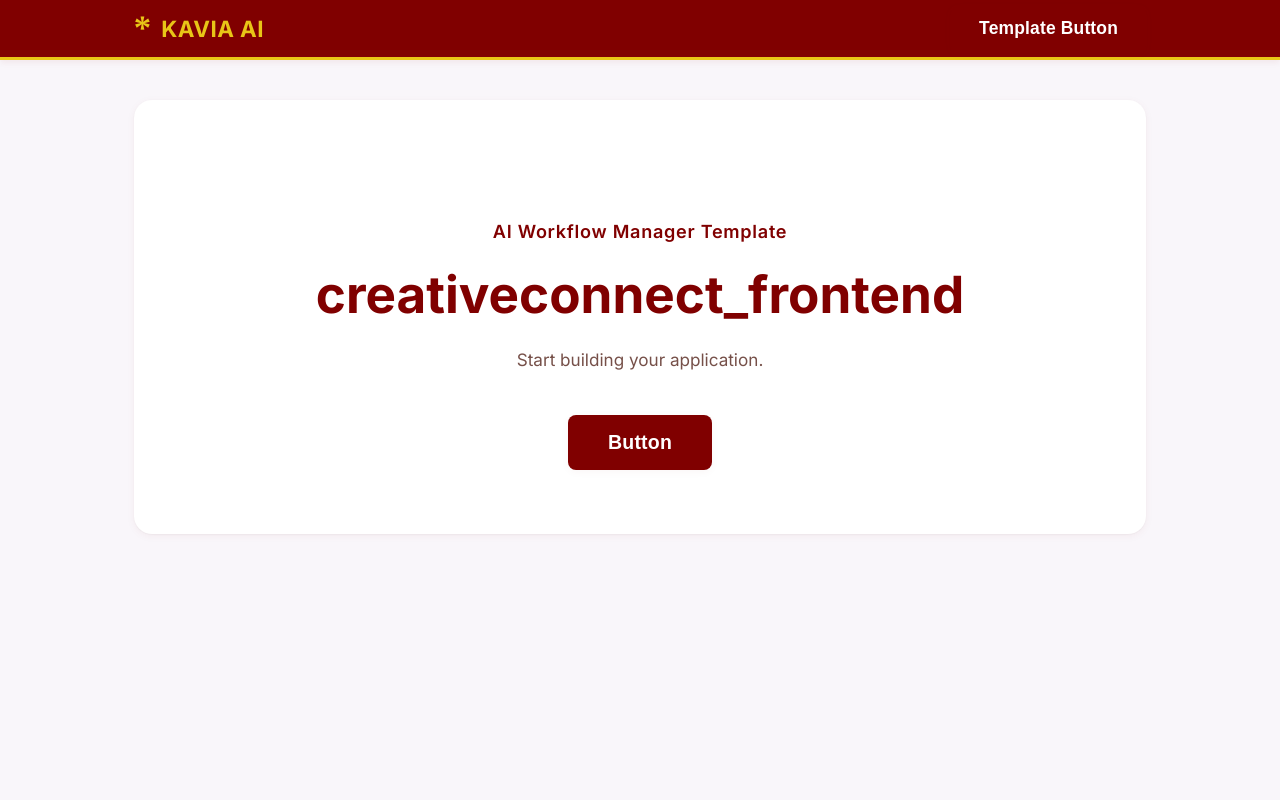
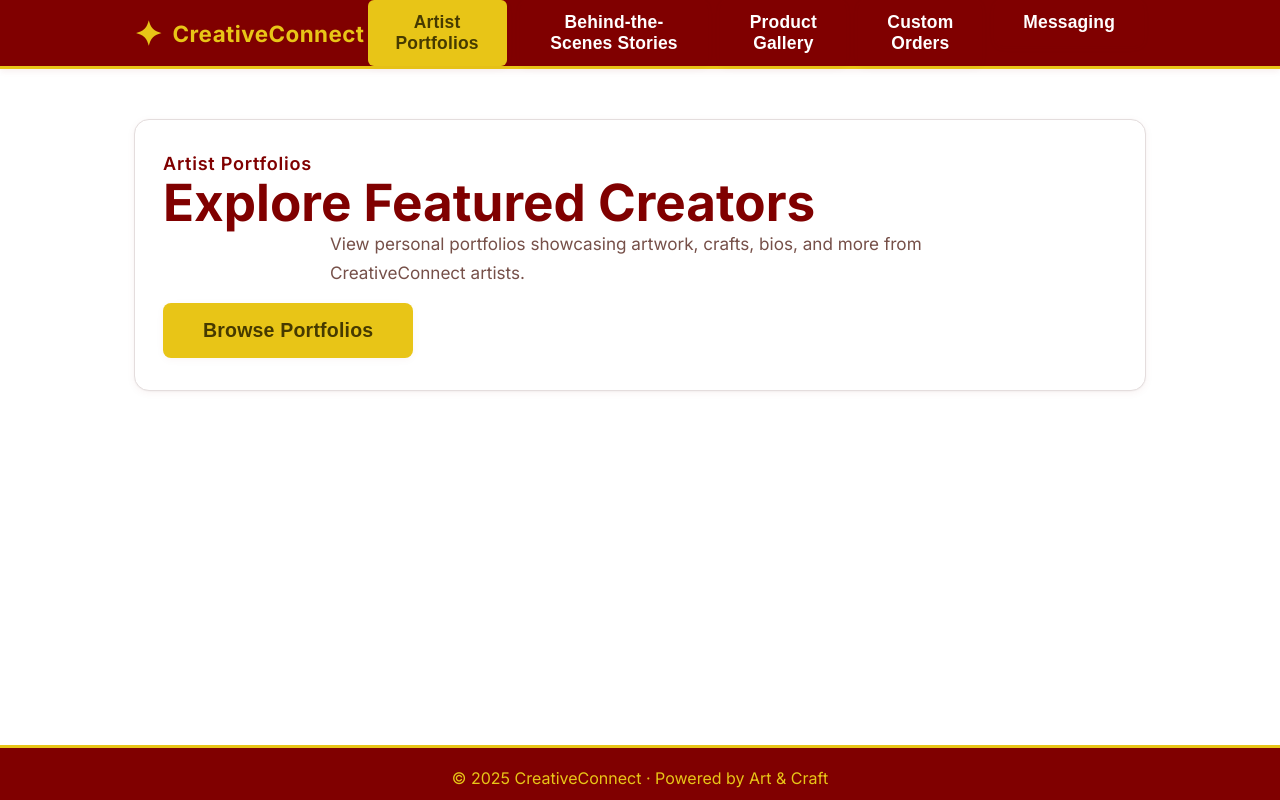
Before and after one commit to Workflow-Manager-admin/creativeconnect-26358-69501df3, a React (Create React App) app in the folder creativeconnect_frontend/: page / in a window 1280 px wide. Built offline with nearby package versions, Linux system fonts and the light colour scheme; the HTML template or start-up script is replaced by a standard one.

Commit message:
Auto-commit: Changes as of 2025-05-30T06:56:49.633278+00:00

```diff
--- a/creativeconnect_frontend/src/App.js
+++ b/creativeconnect_frontend/src/App.js
@@ -1,35 +1,134 @@
-import React from 'react';
+import React, { useState } from 'react';
 import './App.css';
 
+/*
+  PUBLIC_INTERFACE
+  The main CreativeConnect app layout.
+  - Sticky maroon header with logo and navigation
+  - White content section with basic routing/state for major features
+  - Maroon footer with accent color
+*/
+
+const FEATURES = [
+  { key: 'portfolio', label: 'Artist Portfolios' },
+  { key: 'stories', label: 'Behind-the-Scenes Stories' },
+  { key: 'gallery', label: 'Product Gallery' },
+  { key: 'custom', label: 'Custom Orders' },
+  { key: 'messages', label: 'Messaging' }
+];
+
+// Simple content stubs for each major section
+function FeatureSection({ feature }) {
+  switch (feature) {
+    case 'portfolio':
+      return (
+        <div className="card">
+          <div className="subtitle">Artist Portfolios</div>
+          <h1 className="title">Explore Featured Creators</h1>
+          <div className="description">
+            View personal portfolios showcasing artwork, crafts, bios, and more from CreativeConnect artists.
+          </div>
+          <button className="btn btn-accent btn-large">Browse Portfolios</button>
+        </div>
+      );
+    case 'stories':
+      return (
+        <div className="card">
+          <div className="subtitle">Behind-the-Scenes Stories</div>
+          <h1 className="title">Discover Creative Journeys</h1>
+          <div className="description">
+            Dive into process photos, videos, and stories directly from the creators themselves.
+          </div>
+          <button className="btn btn-accent btn-large">See Stories</button>
+        </div>
+      );
+    case 'gallery':
+      return (
+        <div className="card">
+          <div className="subtitle">Product Gallery</div>
+          <h1 className="title">Art & Crafts for Sale</h1>
+          <div className="description">
+            Browse the full gallery of all available handmade art, crafts, and designs.
+          </div>
+          <button className="btn btn-accent btn-large">Shop Gallery</button>
+        </div>
+      );
+    case 'custom':
+      return (
+        <div className="card">
+          <div className="subtitle">Custom Orders</div>
+          <h1 className="title">Request a Custom Piece</h1>
+          <div className="description">
+            Looking for something personalized? Request and commission custom artwork or crafts from our creators.
+          </div>
+          <button className="btn btn-accent btn-large">Order Custom Work</button>
+        </div>
+      );
+    case 'messages':
+      return (
+        <div className="card">
+          <div className="subtitle">Messaging System</div>
+          <h1 className="title">Connect & Communicate</h1>
+          <div className="description">
+            Send messages to artists and crafters for questions, inquiries, or discuss custom orders.
+          </div>
+          <button className="btn btn-accent btn-large">Open Messenger</button>
+        </div>
+      );
+    default:
+      // Welcome screen if none selected (shouldn't be shown with default section)
+      return (
+        <div className="hero">
+          <h1 className="title">Welcome to CreativeConnect</h1>
+          <div className="description">
+            Select a section above to get started!
+          </div>
+        </div>
+      );
+  }
+}
+
 function App() {
+  // State for active feature section
+  const [active, setActive] = useState('portfolio');
+
   return (
     <div className="app">
-      <nav className="navbar">
+      {/* HEADER */}
+      <header className="header" style={{ position: 'sticky', top: 0, zIndex: 110 }}>
+        <div className="container flex justify-between align-center" style={{ minHeight: 62 }}>
+          <div className="logo">
+            <span className="logo-symbol" aria-label="CC Logo">✦</span> CreativeConnect
+          </div>
+          <nav>
+            <ul className="flex" style={{ listStyle: 'none', gap: 8, margin: 0, padding: 0 }}>
+              {FEATURES.map(f => (
+                <li key={f.key}>
+                  <button
+                    className={`btn ${active === f.key ? 'btn-accent' : ''}`}
+                    style={{ margin: '0 3px', minWidth: 120, fontWeight: 600 }}
+                    onClick={() => setActive(f.key)}
+                  >
+                    {f.label}
+                  </button>
+                </li>
+              ))}
+            </ul>
+          </nav>
+        </div>
+      </header>
+
+      {/* MAIN CONTENT */}
+      <main style={{ flex: 1, background: 'var(--cc-white)', minHeight: '60vh', paddingTop: 32, paddingBottom: 48 }}>
         <div className="container">
-          <div style={{ display: 'flex', justifyContent: 'space-between', width: '100%' }}>
-            <div className="logo">
-              <span className="logo-symbol">*</span> KAVIA AI
-            </div>
-            <button className="btn">Template Button</button>
-          </div>
-        </div>
-      </nav>
-
-      <main>
-        <div className="container">
-          <div className="hero">
-            <div className="subtitle">AI Workflow Manager Template</div>
-
-            <h1 className="title">creativeconnect_frontend</h1>
-
-            <div className="description">
-              Start building your application.
-            </div>
-
-            <button className="btn btn-large">Button</button>
-          </div>
+          <FeatureSection feature={active} />
         </div>
       </main>
+
+      {/* FOOTER */}
+      <footer className="footer">
+        &copy; {new Date().getFullYear()} CreativeConnect &middot; Powered by Art & Craft
+      </footer>
     </div>
   );
 }
```
Also changed, not shown: 2 other files (tests, documents, lock files or other folders).
